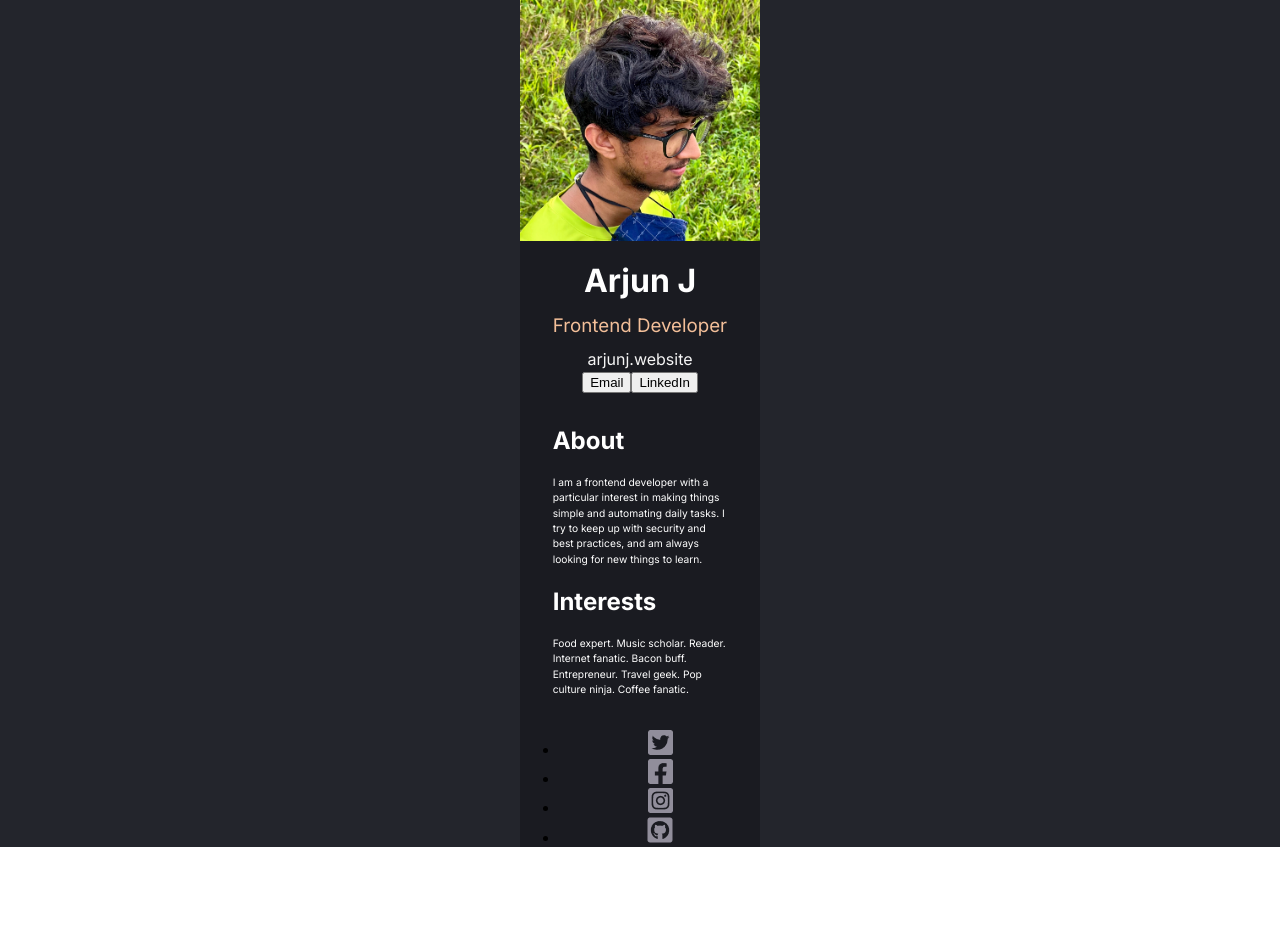
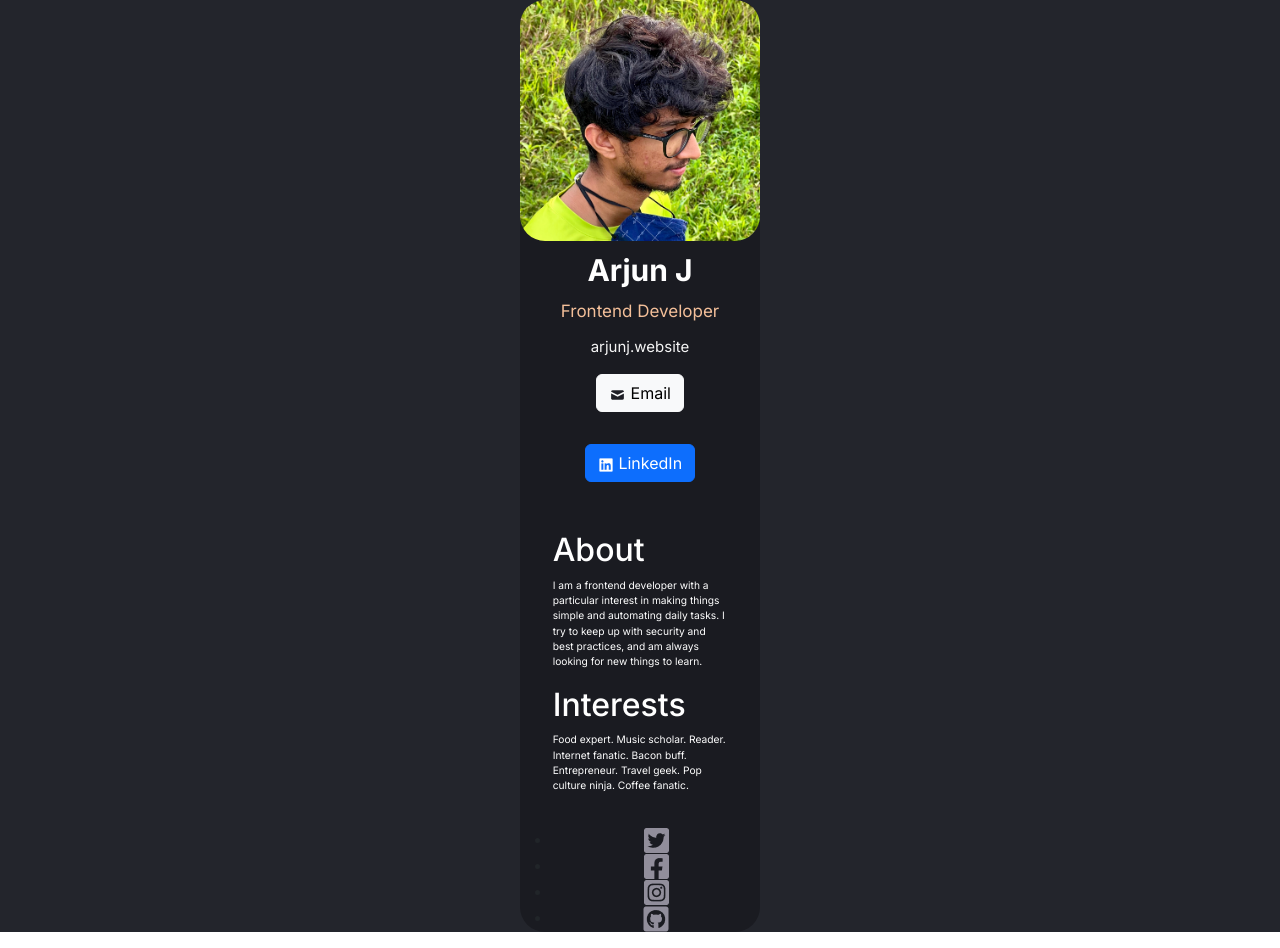
Before and after one commit to arjunjins/business-card, a React (Vite) app: page / in a window 1280 px wide. Before the commit the page ends 863 px from the top, so only its background shows below. Built offline with nearby package versions, Linux system fonts and the light colour scheme.

Commit message:
Header css final added

```diff
--- a/index.html
+++ b/index.html
@@ -3,6 +3,12 @@
   <head>
     <meta charset="UTF-8" />
     <link rel="icon" type="image/svg+xml" href="/vite.svg" />
+    <link
+      rel="stylesheet"
+      href="https://cdn.jsdelivr.net/npm/bootstrap@5.2.3/dist/css/bootstrap.min.css"
+      integrity="sha384-rbsA2VBKQhggwzxH7pPCaAqO46MgnOM80zW1RWuH61DGLwZJEdK2Kadq2F9CUG65"
+      crossorigin="anonymous"
+    />
     <link rel="preconnect" href="https://fonts.googleapis.com" />
     <link rel="preconnect" href="https://fonts.gstatic.com" crossorigin />
     <link
--- a/src/components/Header/Header.css
+++ b/src/components/Header/Header.css
@@ -1,5 +1,6 @@
 .image {
   width: 100%;
+  border-radius: 25px;
 }
 
 .header-container {
@@ -7,29 +8,35 @@
   background-color: #1a1b21;
   margin-left: 40.6%;
   margin-right: 40.6%;
+  border-radius: 25px;
 }
 
 #main-title {
   color: white;
   font-weight: 700;
-
   line-height: 30px;
+  margin-top: 6%;
+  font-size: 30px;
 }
 
 #job-title {
-  font-family: "Inter";
-  font-style: normal;
   font-weight: 400;
   line-height: 15px;
   color: #f3bf99;
   margin-bottom: 6%;
+  margin-top: 8%;
+  font-size: 17px;
 }
 
 #link {
-  font-family: "Inter";
-  font-style: normal;
   font-weight: 400;
   line-height: 150%;
   color: #f5f5f5;
   text-decoration: none;
+  font-size: 15px;
 }
+
+
+.bton {
+  margin: 16px;
+}
--- a/src/components/Header/Header.jsx
+++ b/src/components/Header/Header.jsx
@@ -3,6 +3,9 @@ import logo from "../../assets/IMG_3486.jpg";
 import "./Header.css";
 import Body from "../Body/Body";
 import Footer from "../Footer/Footer";
+import email from "../../assets/Mail.png";
+import linkedin from "../../assets/linkedin.png";
+
 const Header = () => {
   return (
     <div className="header-container">
@@ -16,8 +19,12 @@ const Header = () => {
           arjunj.website
         </a>
         <div>
-          <button>Email</button>
-          <button>LinkedIn</button>
+          <button type="button" className="btn btn-light bton">
+            <img src={email} alt="" /> Email
+          </button>
+          <button type="button" className="btn btn-primary bton">
+            <img src={linkedin} alt="" /> LinkedIn
+          </button>
         </div>
         <Body />
         <Footer />
```
Also changed, not shown: src/assets/Mail.png (added), src/assets/linkedin.png (added).
